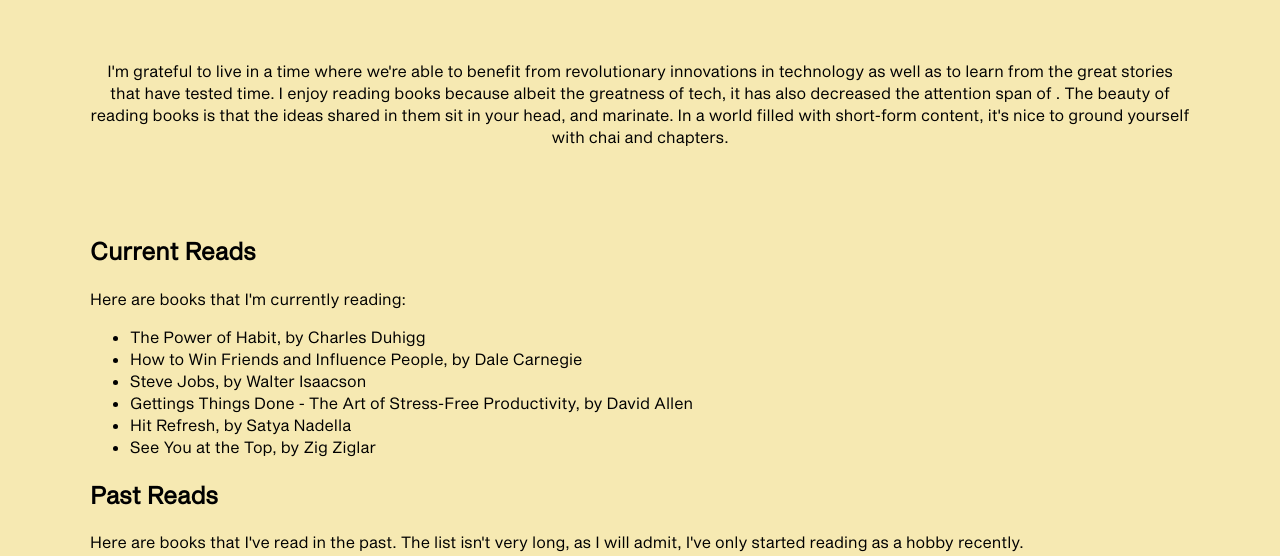
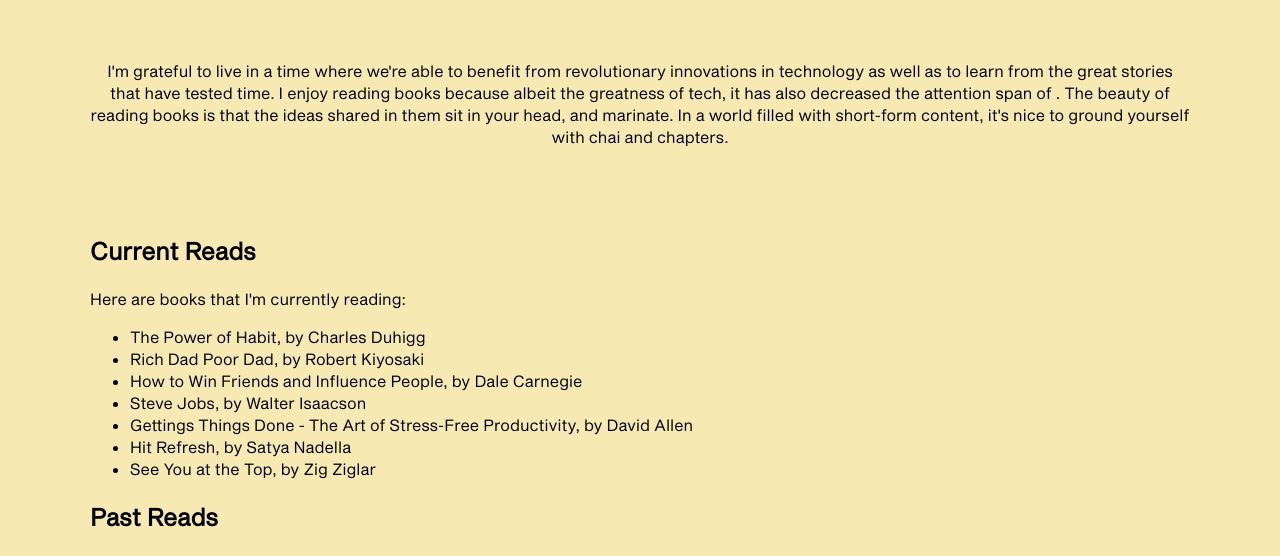
Before and after one commit to amahjoor/site, a plain HTML site: page books.html in a window 1280 px wide. Shown: the part 228-784 px from the top of the page. Drawn offline with Linux system fonts and the light colour scheme; a web font is replaced by a local one.

Commit message:
added a book, and just realized that my email wasn't connected to my git. all contributions across all repositories before this haven't shown up :(

```diff
--- a/books.html
+++ b/books.html
@@ -26,6 +26,7 @@
             Here are books that I'm currently reading:
         <ul>
             <li>The Power of Habit, by Charles Duhigg</li>
+            <li>Rich Dad Poor Dad, by Robert Kiyosaki</li>
             <li>How to Win Friends and Influence People, by Dale Carnegie</li>
             <li>Steve Jobs, by Walter Isaacson</li>
             <li>Gettings Things Done - The Art of Stress-Free Productivity, by David Allen</li>
```
